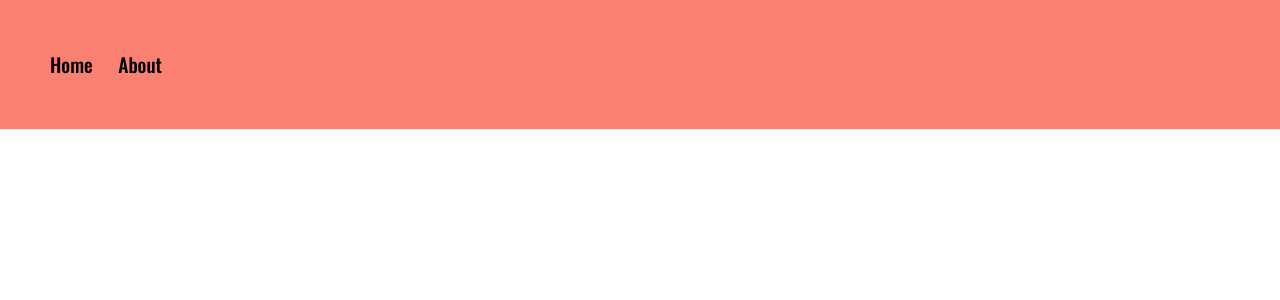
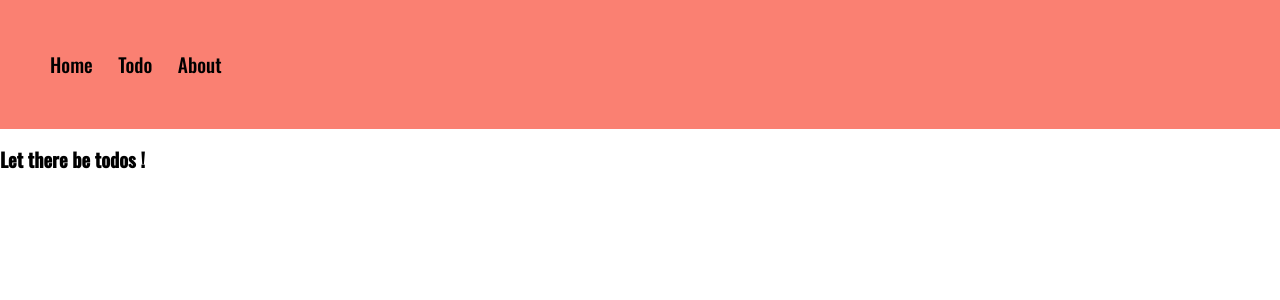
Before and after one commit to palmdaldaniel/todo_project, a Vue app: page /todoSite in a window 1280 px wide. Shown: the top 300 px of the page. Built offline with nearby package versions, Linux system fonts and the light colour scheme; a web font is replaced by a local one.

Commit message:
implement router view for todo

```diff
--- a/src/components/navbar.vue
+++ b/src/components/navbar.vue
@@ -4,6 +4,7 @@
 
     <router-link to="/">Home</router-link>
     <!-- Here goes the form later on -->
+    <router-link to="/todoSite">Todo</router-link>
     <router-link to="/about">About</router-link>
 
 
--- a/src/router/index.js
+++ b/src/router/index.js
@@ -2,6 +2,7 @@ import Vue from 'vue'
 import VueRouter from 'vue-router'
 import Home from '../views/Home.vue'
 import About from '../views/About.vue'
+import Todo from '../views/todoSite.vue'
 
 Vue.use(VueRouter)
 
@@ -15,7 +16,12 @@ const routes = [
     path: '/about',
     name: 'About',
     component: About
-  }
+  },
+  {
+  path: '/todoSite',
+  name: 'Todo',
+  component: Todo
+}
 ]
 
 const router = new VueRouter({
--- /dev/null
+++ b/src/views/todoSite.vue
@@ -0,0 +1,17 @@
+<template>
+
+<div class="todoSite">
+    <h1> Let there be todos ! </h1>
+</div>
+
+</template>
+
+<script>
+export default {
+
+}
+</script>
+
+<style>
+
+</style>
```
